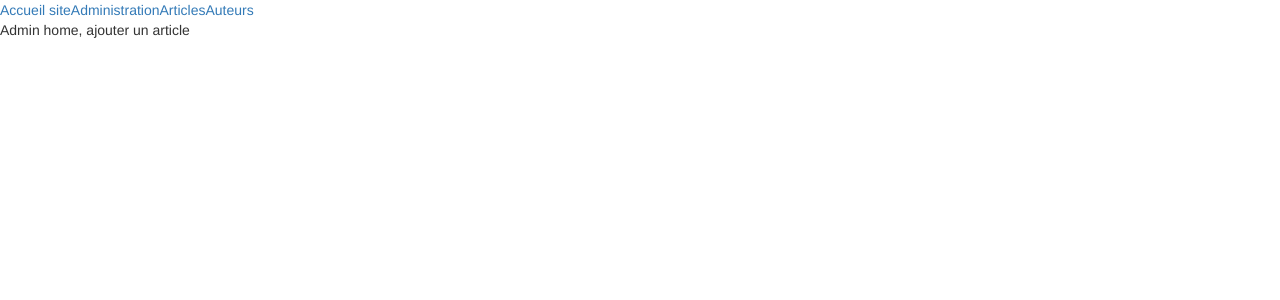
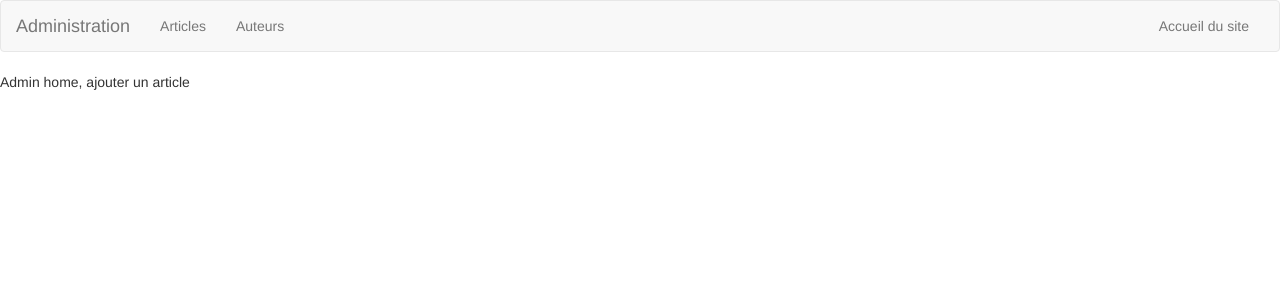
Before and after one commit to Kocal/LP-JS-Projetfinal, an Angular app in the folder client/: page /admin in a window 1280 px wide. Shown: the top 300 px of the page. Built offline with nearby package versions, Linux system fonts and the light colour scheme.

Commit message:
Implémentation de AdminHeaderComponent + utilisation de Bootstrap

```diff
--- a/client/src/app/Admin/admin-header/admin-header.component.html
+++ b/client/src/app/Admin/admin-header/admin-header.component.html
@@ -1,8 +1,27 @@
-<header>
-  <nav>
-    <a routerLink="/">Accueil site</a>
-    <a routerLink="/admin">Administration</a>
-    <a routerLink="/admin/articles">Articles</a>
-    <a routerLink="/admin/authors">Auteurs</a>
-  </nav>
-</header>
+<nav class="navbar navbar-default">
+  <div class="container-fluid">
+    <!-- Brand and toggle get grouped for better mobile display -->
+    <div class="navbar-header">
+      <button type="button" class="navbar-toggle collapsed" data-toggle="collapse"
+              data-target="#bs-example-navbar-collapse-1" aria-expanded="false">
+        <span class="sr-only">Toggle navigation</span>
+        <span class="icon-bar"></span>
+        <span class="icon-bar"></span>
+        <span class="icon-bar"></span>
+      </button>
+      <a class="navbar-brand" routerLink="/admin">Administration</a>
+    </div>
+
+    <!-- Collect the nav links, forms, and other content for toggling -->
+    <div class="collapse navbar-collapse" id="bs-example-navbar-collapse-1">
+      <ul class="nav navbar-nav">
+        <li><a routerLink="/admin/articles">Articles</a></li>
+        <li><a routerLink="/admin/authors">Auteurs</a></li>
+      </ul>
+
+      <ul class="nav navbar-nav navbar-right">
+        <li><a routerLink="/">Accueil du site</a></li>
+      </ul>
+    </div><!-- /.navbar-collapse -->
+  </div><!-- /.container-fluid -->
+</nav>
```
